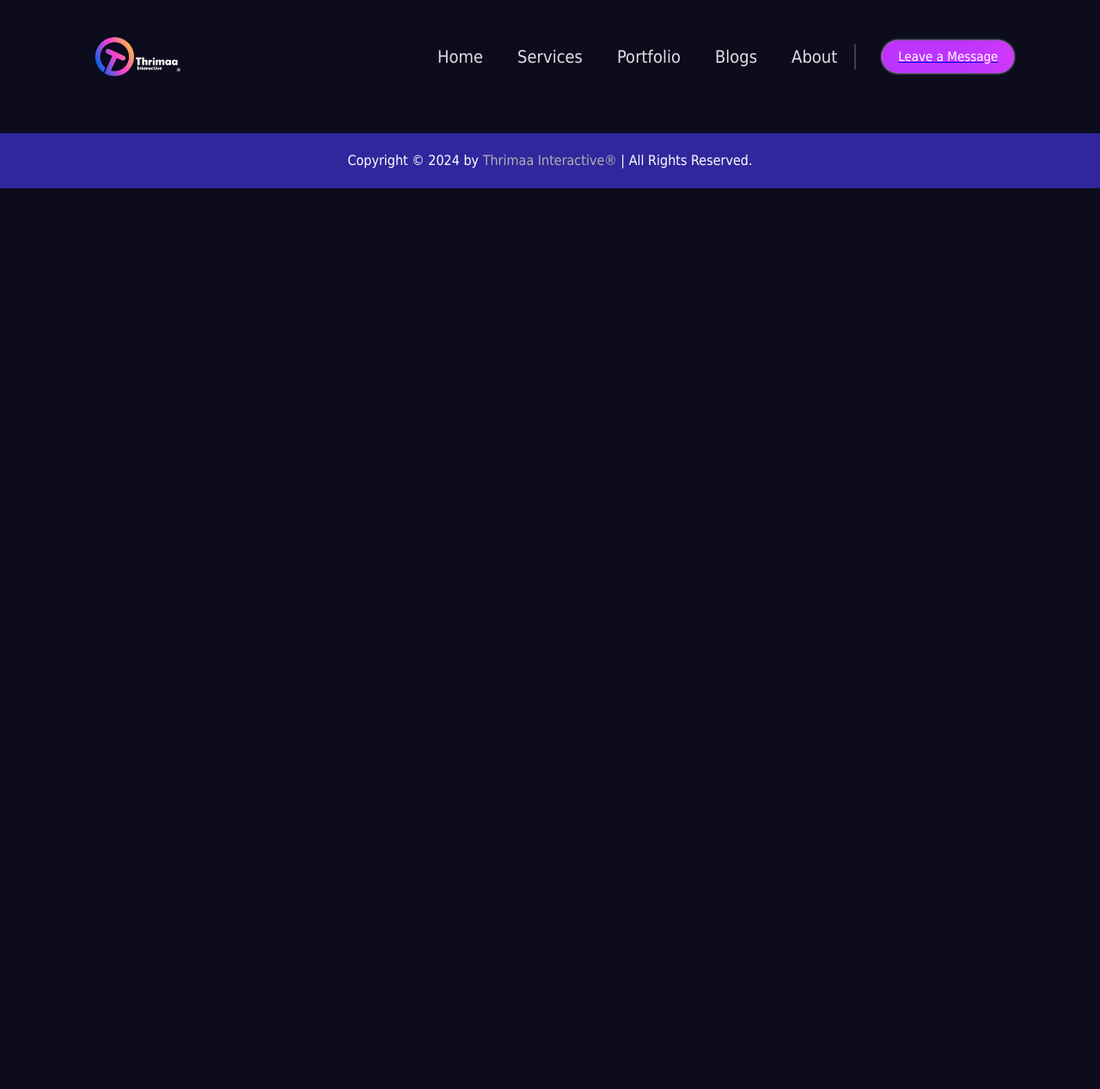
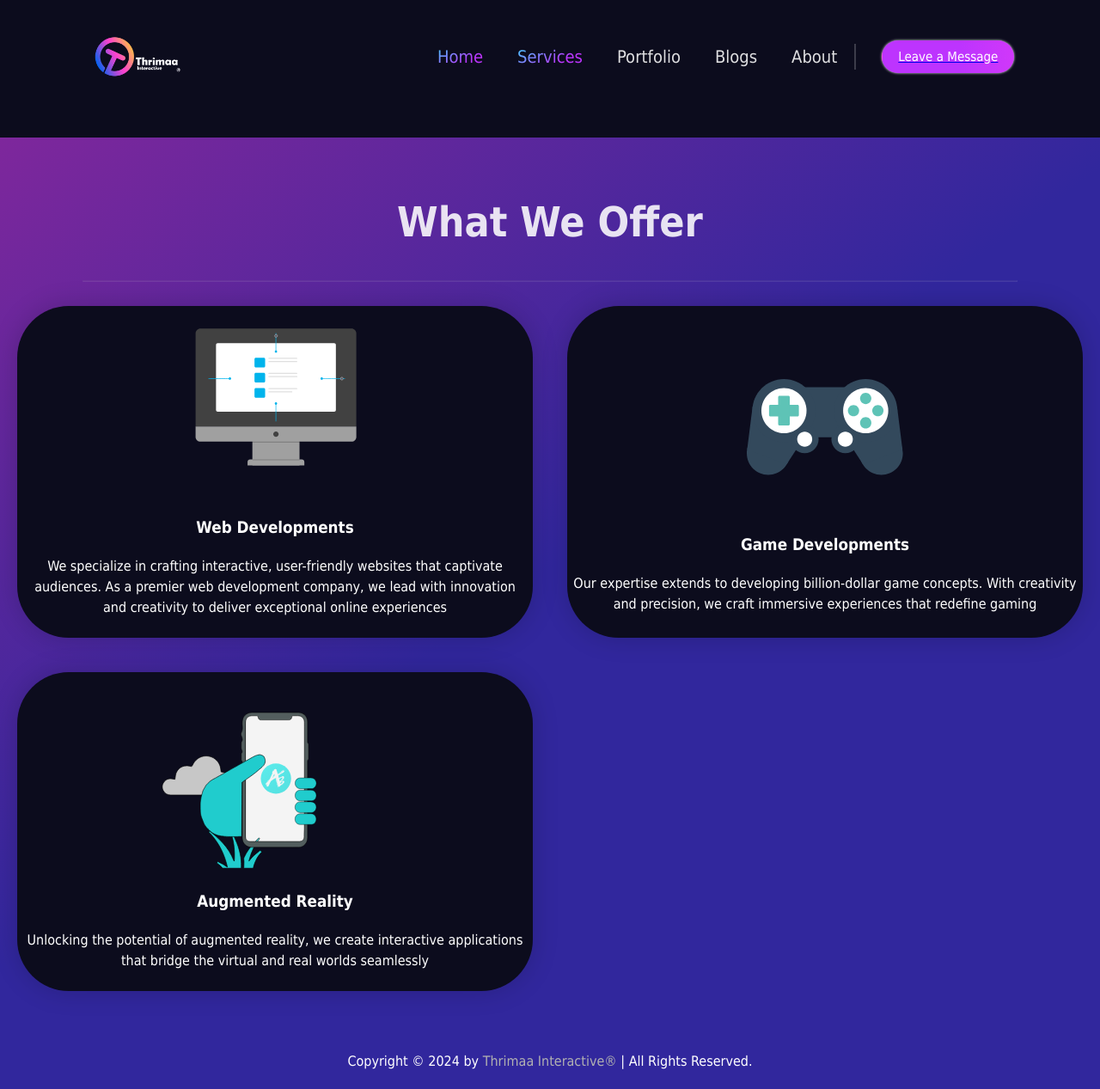
Before and after one commit to VikumChandrasekara/ThrimaaInteractive, a React (Vite) app: page /ThrimaaInteractive/services in a window 1280 px wide. Shown: the whole page at 86% size. Before the commit the page ends 800 px from the top, so only its background shows below. Built offline with nearby package versions, Linux system fonts and the light colour scheme.

Commit message:
fix: navigations

```diff
--- a/src/App.jsx
+++ b/src/App.jsx
@@ -23,15 +23,15 @@ function App() {
     <ScrollToTop>
     <Nav />
     <Routes>
-    <Route path='/' element={[ <Hero /> , <WhatWeOffer /> , <WhyThrimaa />]} />
-    <Route path='/portfolio' element={[ <Portfolio />]} />
-    <Route path='/blogs' element={[ <Blogs />]} />
-    <Route path='/services' element={[ <Services />]} />
-    <Route path='/about' element={[ <About />]} />
-    <Route path='/contact' element={[ <Contact />]} />
-    <Route path='/web-developments' element={[ <WebDev />]} />
-    <Route path='/game-developments' element={[ <GameDev />]} />
-    <Route path='/ar-developments' element={[ <ARDev />]} />
+    <Route path='/ThrimaaInteractive' element={[ <Hero /> , <WhatWeOffer /> , <WhyThrimaa />]} />
+    <Route path='/ThrimaaInteractive/portfolio' element={[ <Portfolio />]} />
+    <Route path='/ThrimaaInteractive/blogs' element={[ <Blogs />]} />
+    <Route path='/ThrimaaInteractive/services' element={[ <Services />]} />
+    <Route path='/ThrimaaInteractive/about' element={[ <About />]} />
+    <Route path='/ThrimaaInteractive/contact' element={[ <Contact />]} />
+    <Route path='/ThrimaaInteractive/web-developments' element={[ <WebDev />]} />
+    <Route path='/ThrimaaInteractive/game-developments' element={[ <GameDev />]} />
+    <Route path='/ThrimaaInteractive/ar-developments' element={[ <ARDev />]} />
     </Routes>
     <Footer />
     </ScrollToTop>
--- a/src/Components/Hero.jsx
+++ b/src/Components/Hero.jsx
@@ -43,7 +43,7 @@ function Hero() {
         visible
         }}
       >Thrimaa Interactive: The Gateway to Digital Creativity.</motion.p>
-      <NavLink to="/portfolio" onClick={() => this.handleClick('portfolio')}>
+      <NavLink to="/ThrimaaInteractive/portfolio" onClick={() => this.handleClick('portfolio')}>
       <button className='heroBtn'
       ><span>View our portfolio</span></button>
       </NavLink>
--- a/src/Components/Nav.jsx
+++ b/src/Components/Nav.jsx
@@ -36,35 +36,35 @@ render() {
                 <li> <NavLink
                 exact="true"
                 className={`nav-link ${this.state.activeLink === 'home' ? 'active' : ''}`}
-                to={'/'}
+                to={'/ThrimaaInteractive/'}
                 onClick={() => this.handleClick('home')}
               >
                 Home
               </NavLink></li>
                 <li><NavLink
                 className={`nav-link ${this.state.activeLink === 'services' ? 'active' : ''}`}
-                to={'/services'}
+                to={'/ThrimaaInteractive/services'}
                 onClick={() => this.handleClick('services')}
               >
                 Services
               </NavLink></li>
                 <li><NavLink
                 className={`nav-link ${this.state.activeLink === 'portfolio' ? 'active' : ''}`}
-                to={'/portfolio'}
+                to={'/ThrimaaInteractive/portfolio'}
                 onClick={() => this.handleClick('portfolio')}
               >
                 Portfolio
               </NavLink></li>
                 <li><NavLink
                 className={`nav-link ${this.state.activeLink === 'blogs' ? 'active' : ''}`}
-                to={'/blogs'}
+                to={'/ThrimaaInteractive/blogs'}
                 onClick={() => this.handleClick('blogs')}
               >
                 Blogs
               </NavLink></li>
                 <li><NavLink
                 className={`nav-link ${this.state.activeLink === 'about' ? 'active' : ''}`}
-                to={'/about'}
+                to={'/ThrimaaInteractive/about'}
                 onClick={() => this.handleClick('about')}
               >
                 About
@@ -75,7 +75,7 @@ render() {
             </div>
             </motion.div>
             <motion.div  variants={itemVariants}>
-            <NavLink to='/contact' onClick={() => this.handleClick('contact')}>
+            <NavLink to='/ThrimaaInteractive/contact' onClick={() => this.handleClick('contact')}>
             <button className={`msgButton ${this.state.activeLink === 'contact' ? 'active' : ''}`}>
               <span>Leave a Message</span>
             </button>
--- a/src/Components/WhatWeOffer.jsx
+++ b/src/Components/WhatWeOffer.jsx
@@ -38,7 +38,7 @@ const WhatWeOffer = () => {
         <motion.div className={`card card1`}
         variants={itemVariants}
         >
-            <NavLink  to={'/web-developments'} onClick={() => this.handleClick('services')}>
+            <NavLink  to={'/ThrimaaInteractive/web-developments'} onClick={() => this.handleClick('services')}>
                 <div className='container'>
                 <Lottie className='icon1' animationData={Web} />
                 </div>
@@ -51,7 +51,7 @@ const WhatWeOffer = () => {
         <motion.div className='card card2'
          variants={itemVariants}
         >
-            <NavLink  to={'/game-developments'} onClick={() => this.handleClick('services')}>
+            <NavLink  to={'/ThrimaaInteractive/game-developments'} onClick={() => this.handleClick('services')}>
                 <div className='container'>
                 <Lottie className='icon1' animationData={GD} />
                 </div>
@@ -64,7 +64,7 @@ const WhatWeOffer = () => {
         <motion.div className='card card3'
          variants={itemVariants}
         >
-            <NavLink  to={'/ar-developments'} onClick={() => this.handleClick('services')}>
+            <NavLink  to={'/ThrimaaInteractive/ar-developments'} onClick={() => this.handleClick('services')}>
                 <div className='container'>
                 <Lottie className='icon1' animationData={AR} />
                 </div>
```
